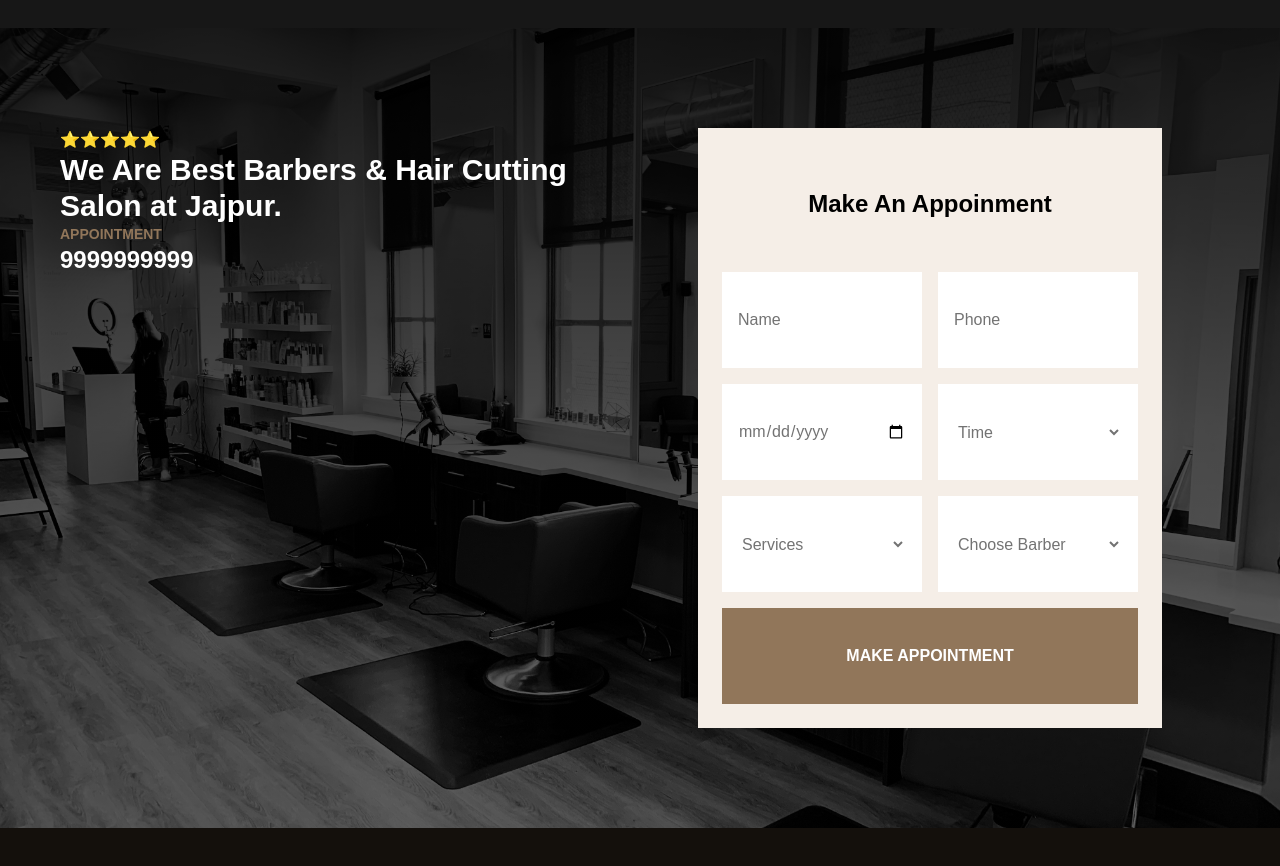
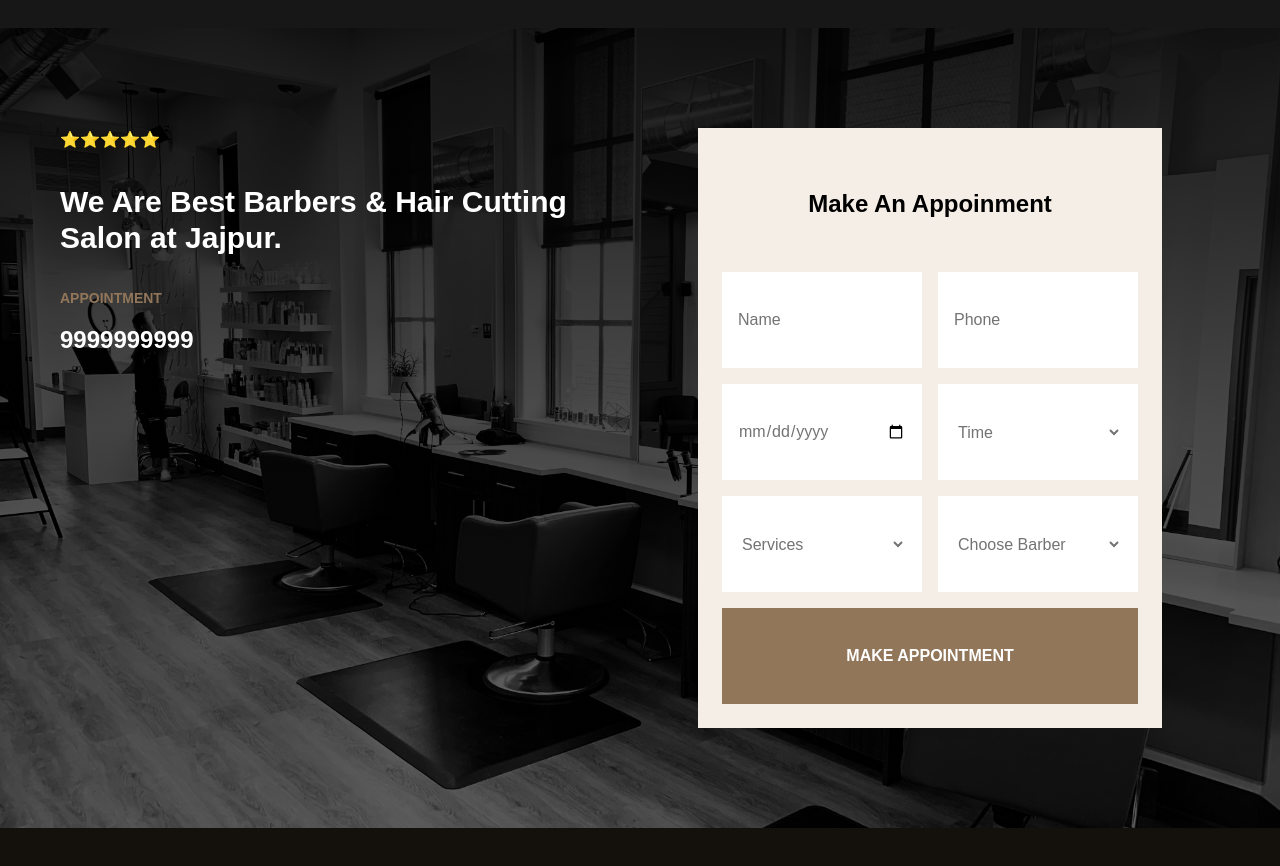
Before and after one commit to srm04072024/saloon_RP, a Next.js app: page / in a window 1280 px wide. Shown: the part 5100-5966 px from the top of the page. Built offline with nearby package versions, Linux system fonts and the light colour scheme.

Commit message:
fix:add spacing to left part of appointment section

```diff
--- a/src/app/sections/Appointment.tsx
+++ b/src/app/sections/Appointment.tsx
@@ -7,6 +7,7 @@
       <div className="absolute inset-0 bg-gradient-to-b from-black/90 via-black/70 to-black/60"></div>
       <div className="absolute inset-0 grid grid-cols-6 px-5 md:px-15 py-25">
         <div className="col-span-6 md:col-span-3">
+          <div className="h-full w-full flex flex-col gap-8">
             <div>
               <span>&#x2B50;</span>
               <span>&#x2B50;</span>
@@ -17,9 +18,10 @@
             <h2 className="text-3xl font-bold">
               We Are Best Barbers & Hair Cutting Salon at Jajpur.
             </h2>
-          <div>
+            <div className="flex flex-col gap-4">
               <h4>Appointment</h4>
               <h2 className=" text-2xl font-bold">9999999999</h2>
+            </div>
           </div>
         </div>
         <div className="col-span-6 md:col-span-3 ">
```
Lines whose indentation alone changed are shown as unchanged.
